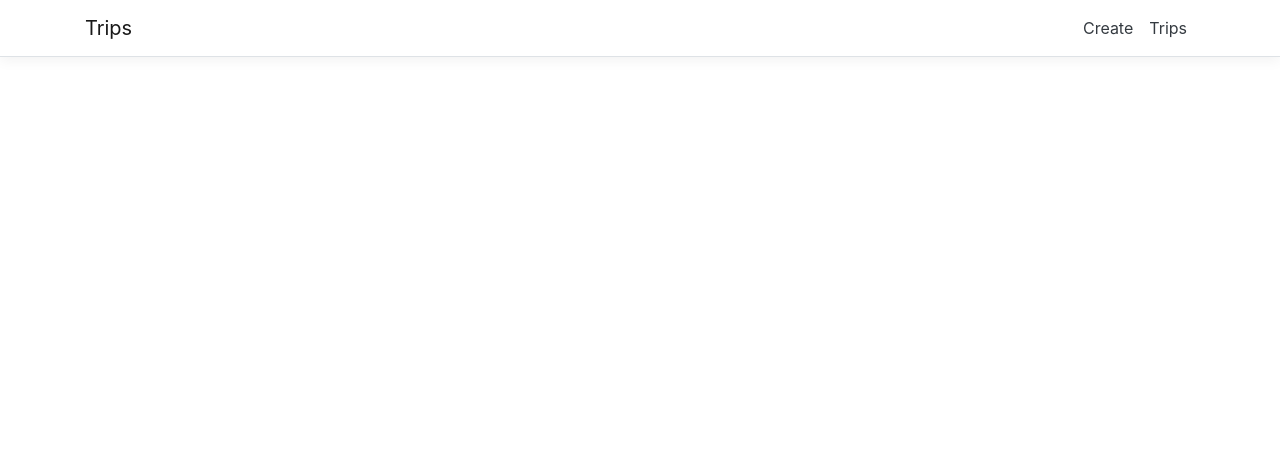
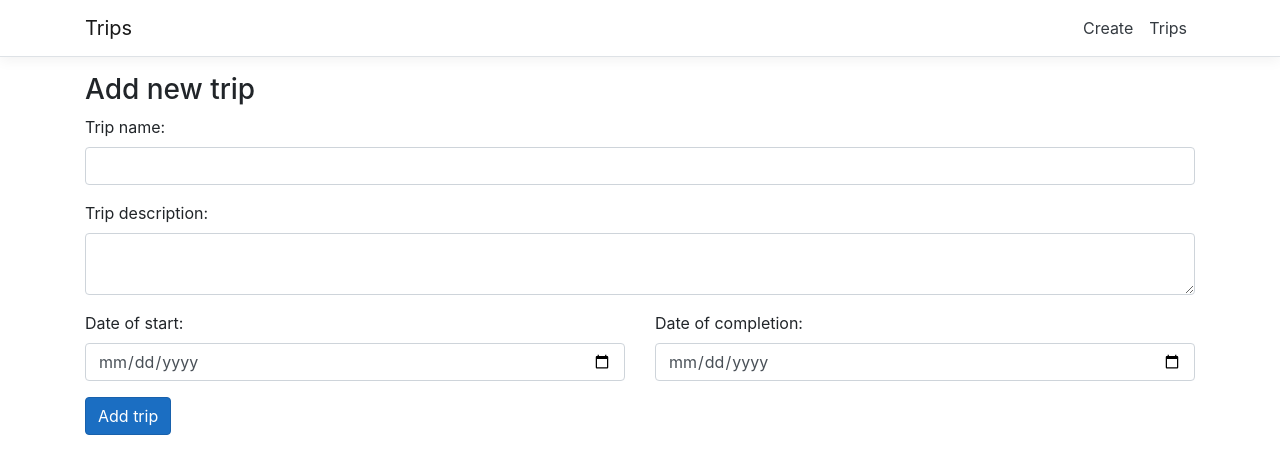
Before and after one commit to ethanyijun/gatsbybootcamp, a React (Create React App) app in the folder Trips/ClientApp/: page /create in a window 1280 px wide. Shown: the top 474 px of the page. Built offline with nearby package versions, Linux system fonts and the light colour scheme.

Commit message:
Finish Create component

```diff
--- a/Trips/ClientApp/src/App.js
+++ b/Trips/ClientApp/src/App.js
@@ -5,6 +5,7 @@ import { Home } from './components/Home';
 import { FetchData } from './components/FetchData';
 import { Counter } from './components/Counter';
 import { Trips } from './components/Trip/Trips'
+import { Create } from './components/Trip/Create'
 import './custom.css'
 
 export default class App extends Component {
@@ -17,6 +18,7 @@ export default class App extends Component {
         <Route path='/counter' component={Counter} />
         <Route path='/fetch-data' component={FetchData} />
         <Route path='/trips' component={Trips} />
+        <Route path='/create' component={Create} />
       </Layout>
     );
   }
--- a/Trips/ClientApp/src/components/NavMenu.js
+++ b/Trips/ClientApp/src/components/NavMenu.js
@@ -31,7 +31,7 @@ export class NavMenu extends Component {
             <Collapse className="d-sm-inline-flex flex-sm-row-reverse" isOpen={!this.state.collapsed} navbar>
               <ul className="navbar-nav flex-grow">
                 <NavItem>
-                  <NavLink tag={Link} className="text-dark" to="/trips">Create</NavLink>
+                  <NavLink tag={Link} className="text-dark" to="/create">Create</NavLink>
                 </NavItem>
                 <NavItem>
                   <NavLink tag={Link} className="text-dark" to="/trips">Trips</NavLink>
--- a/Trips/ClientApp/src/components/Trip/Create.jsx
+++ b/Trips/ClientApp/src/components/Trip/Create.jsx
@@ -0,0 +1,100 @@
+import React, { Component } from 'react';
+import axios from 'axios';
+
+export class Create extends Component{
+    constructor(props) {
+        super(props);
+        this.state = {
+            name: '',
+            description: '',
+            dateStarted: null,
+            dateCompleted: null
+        }
+        this.handleNameChange = this.handleNameChange.bind(this);
+        this.handleDescriptionChange = this.handleDescriptionChange.bind(this);
+        this.handleDateStartChange = this.handleDateStartChange.bind(this);
+        this.handleDateCompletionChange = this.handleDateCompletionChange.bind(this);
+        this.handleSubmit = this.handleSubmit.bind(this);
+    }
+
+    handleSubmit(event) {
+        event.preventDefault();
+        const {history} = this.props;
+
+        let newTrip = {
+            Id: Math.floor(Math.random()*1000),
+            Name:this.state.name,
+            Description:this.state.description,
+            DateStarted:this.state.dateStarted,
+            DateCompleted:this.state.dateCompleted
+        };
+        axios.post("api/Trips/AddTrip",newTrip)
+          .then(function (response) {
+            history.push('/trips');
+          })
+          .catch(function (error) {
+            console.log(error);
+        });
+    }
+
+    handleNameChange(event) {
+        this.setState({name: event.target.value});
+    }
+
+    handleDescriptionChange(event) {
+        this.setState({description: event.target.value});
+    }
+
+    handleDateStartChange(event) {
+        this.setState({dateStarted: event.target.value});
+    }
+
+    handleDateCompletionChange(event){
+        this.setState({dateCompleted: event.target.value});
+    }
+
+    render(){
+        return(
+            <div className="trip-form" >
+                <h3>Add new trip</h3>
+                <form onSubmit={this.handleSubmit}>
+                    <div className="form-group">
+                        <label>Trip name:  </label>
+                        <input type="text" className="form-control" onChange={this.handleNameChange} value={this.state.name} />
+                    </div>
+                    <div className="form-group">
+                        <label>Trip description: </label>
+                        <textarea type="text" className="form-control" onChange={this.handleDescriptionChange} value={this.state.description}/>
+                    </div>
+                    <div className="row">
+                        <div className="col col-md-6 col-sm-6 col-xs-12">
+                            <div className="form-group">
+                                <label>Date of start:  </label>
+                                <input
+                                type="date"
+                                className="form-control"
+                                onChange={this.handleDateStartChange}
+                                value={this.state.dateStarted}
+                                />
+                            </div>
+                        </div>
+                        <div className="col col-md-6 col-sm-6 col-xs-12">
+                        <div className="form-group">
+                            <label>Date of completion:  </label>
+                            <input
+                                type="date"
+                                className="form-control"
+                                onChange={this.handleDateCompletionChange}
+                                value={this.state.dateCompleted}
+                            />
+                            </div>
+                        </div>
+                    </div>
+                    <div className="form-group">
+                        <input type="submit" value="Add trip" className="btn btn-primary" />
+                    </div>
+                </form>
+            </div>
+        )
+    }
+}
```
